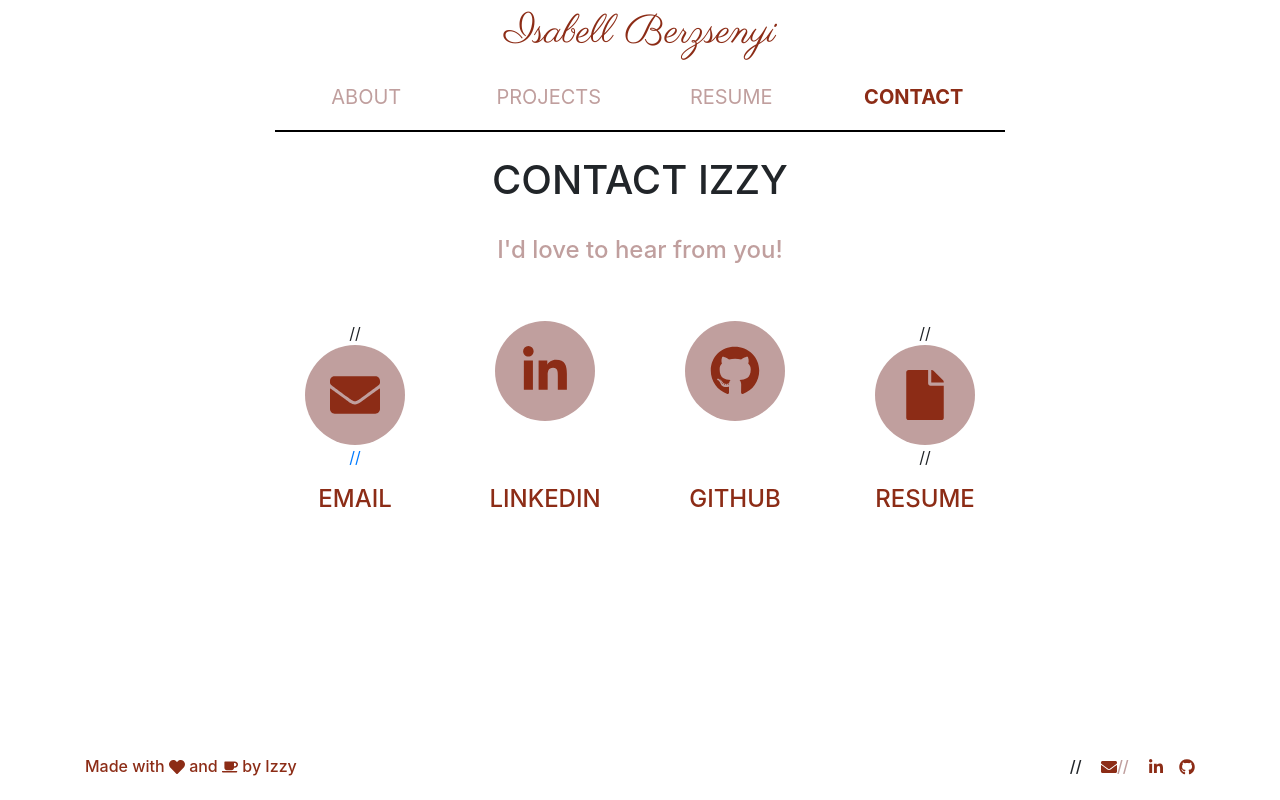
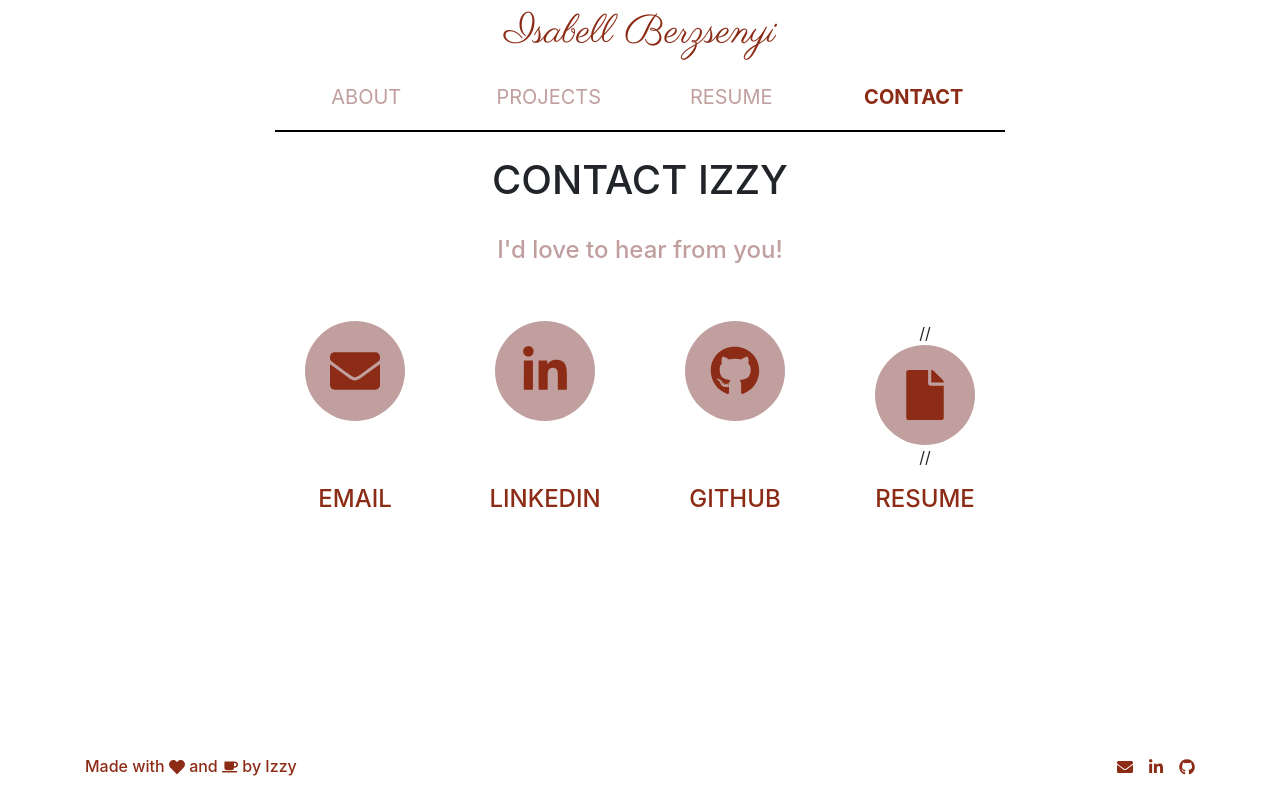
Before and after one commit to isabellberzsenyi/React_Portfolio, a React (Create React App) app: page /contact in a window 1280 px wide. Built offline with nearby package versions, Linux system fonts and the light colour scheme.

Commit message:
security update 2

```diff
--- a/src/components/contact.js
+++ b/src/components/contact.js
@@ -22,13 +22,9 @@ class Contact extends Component {
           </Row>
           <Row style={{ paddingTop: "3em" }}>
             <Col md={{ size: 2, offset: 2 }}>
-              //{" "}
-              <a href="mailto:berzsenyi.i@husky.neu.edu">
-                <div className="icon-background">
-                  <FaEnvelope className="contact-icon" />
-                </div>
-                //{" "}
-              </a>
+              <div className="icon-background">
+                <FaEnvelope className="contact-icon" />
+              </div>
             </Col>
             <Col md={{ size: 2 }}>
               <a
@@ -60,12 +56,7 @@ class Contact extends Component {
 
           <Row className="contact-second-row">
             <Col md={{ size: 2, offset: 2 }}>
-              <a
-                href="mailto:berzsenyi.i@husky.neu.edu"
-                style={{ textDecoration: "none" }}
-              >
-                <h4 className="contact-links">Email</h4>
-              </a>
+              <h4 className="contact-links">Email</h4>
             </Col>
             <Col md={{ size: 2 }}>
               <a
--- a/src/components/footer.js
+++ b/src/components/footer.js
@@ -20,11 +20,7 @@ class Footer extends Component {
           </Col>
           <Col md={{ size: 5 }}>
             <h6 style={{ textAlign: "right" }}>
-              //{" "}
-              <a href="mailto:berzsenyi.i@husky.neu.edu">
-                <FaEnvelope className="footer-icon" />
-                //{" "}
-              </a>
+              <FaEnvelope className="footer-icon" />
               <a
                 href="https://www.linkedin.com/in/isabell-berzsenyi"
                 target="_blank"
```
